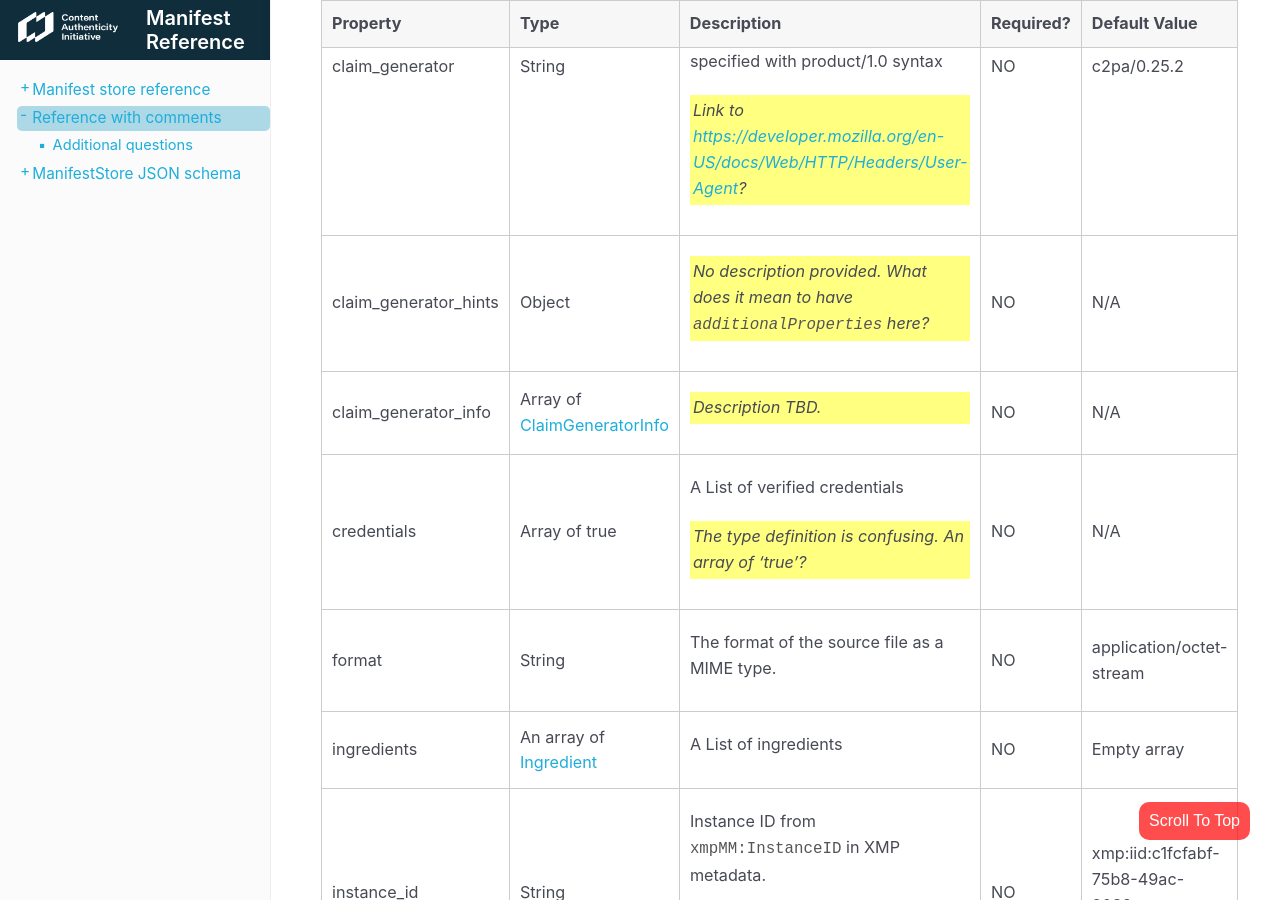
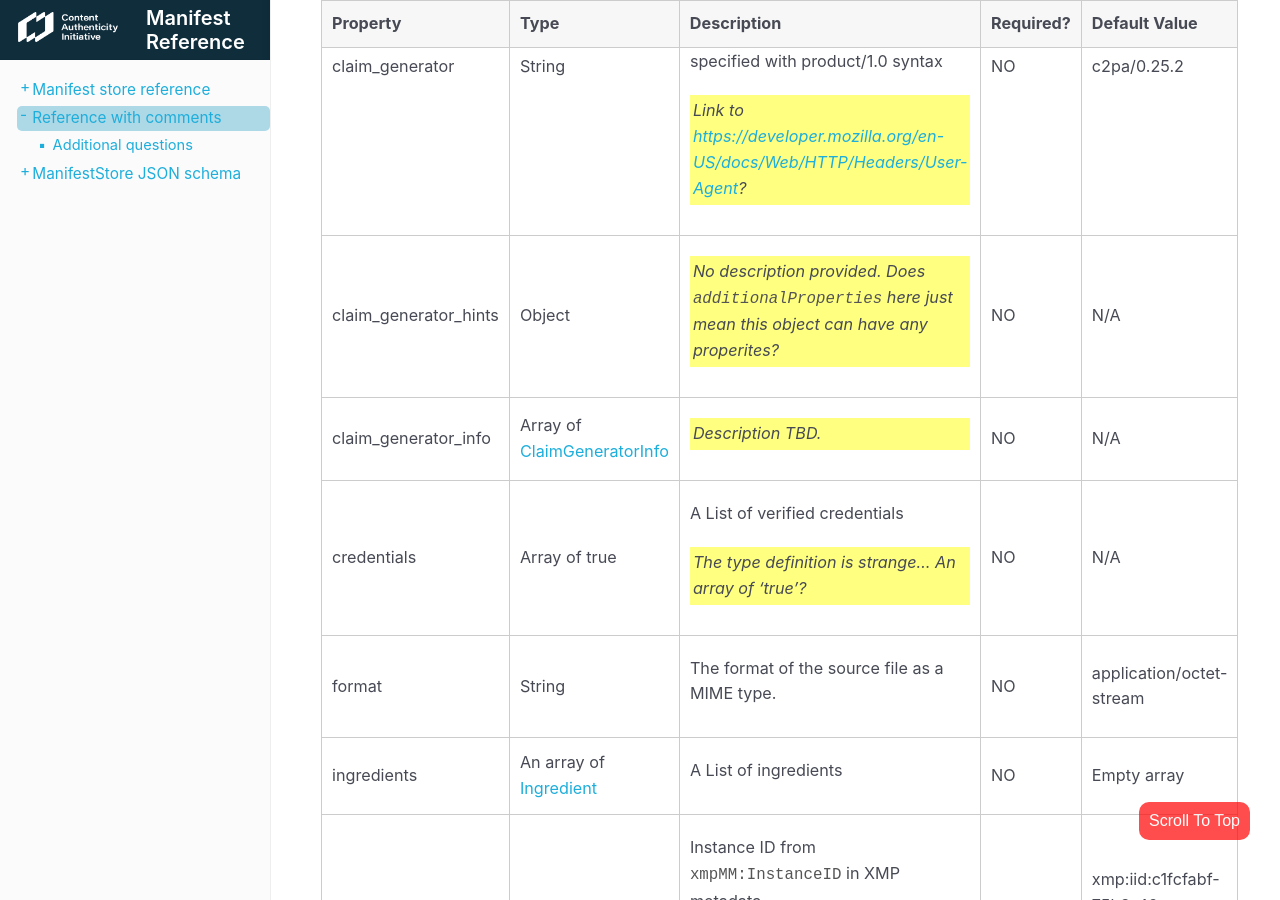
Before and after one commit to contentauth/json-manifest-reference, a Jekyll site: the page built from pages/annotated-manifest-ref.md, in a window 1280 px wide and 900 px high, scrolled down 6374 px. Built offline with Jekyll 4.4.1, drawn with Linux system fonts in a browser that asks for light colours; nearby versions of some CDN libraries.

Commit message:
Tweak some comments

```diff
--- a/_data/ManifestStore_schema_annotated.json
+++ b/_data/ManifestStore_schema_annotated.json
@@ -259,7 +259,7 @@
             "type": "string"
           },
           "claim_generator_hints": {
-            "description": "_No description provided_.\n What does it mean to have `additionalProperties` here?\n{: .comment}",
+            "description": "_No description provided_.\n Does `additionalProperties` here just mean this object can have any properites?\n{: .comment}",
             "type": ["object", "null"],
             "additionalProperties": true
           },
@@ -270,7 +270,7 @@
             }
           },
           "credentials": {
-            "description": "A List of verified credentials \n\nThe type definition is confusing.  An array of 'true'?\n{: .comment}",
+            "description": "A List of verified credentials \n\nThe type definition is strange...  An array of 'true'?\n{: .comment}",
             "type": ["array", "null"],
             "items": true
           },
```
